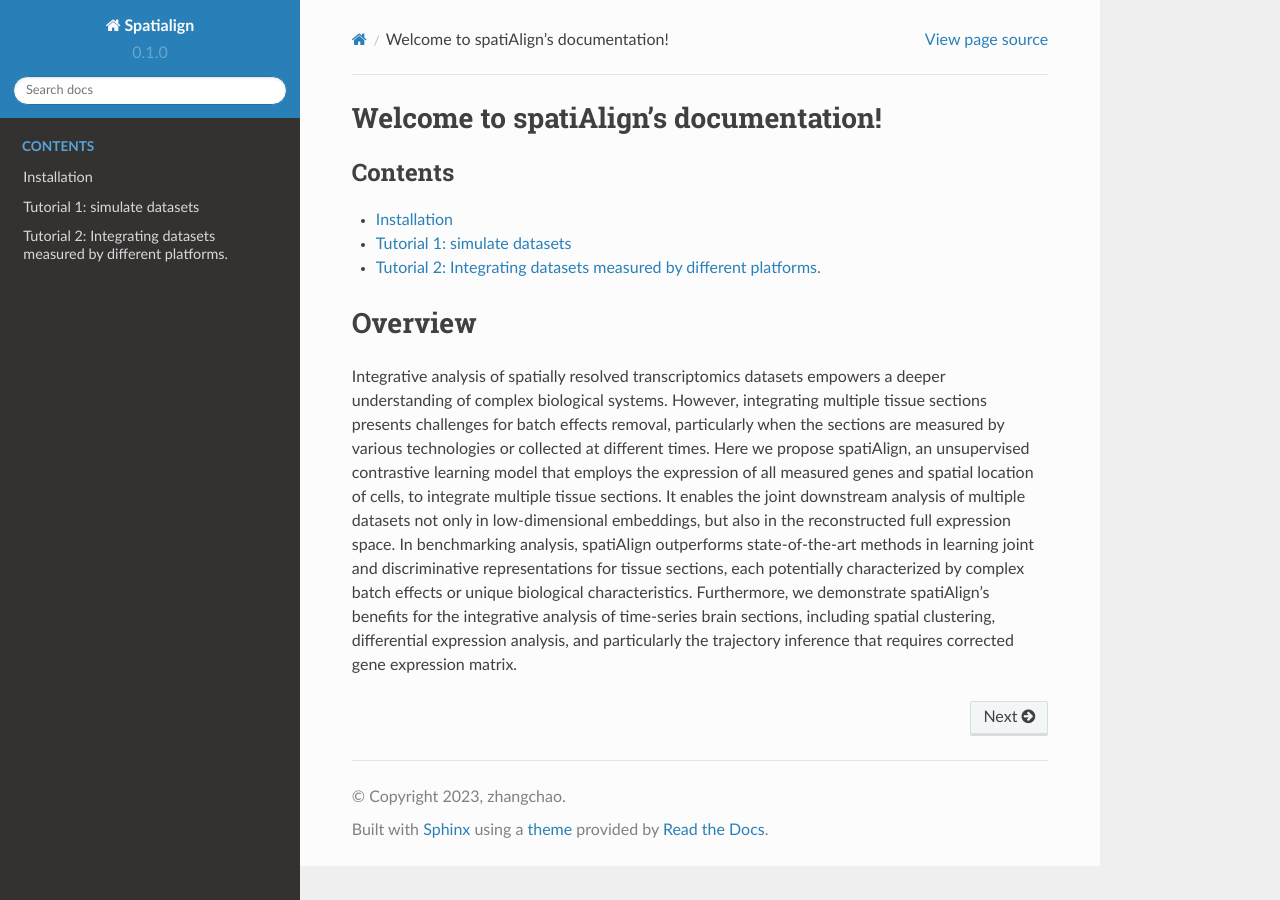
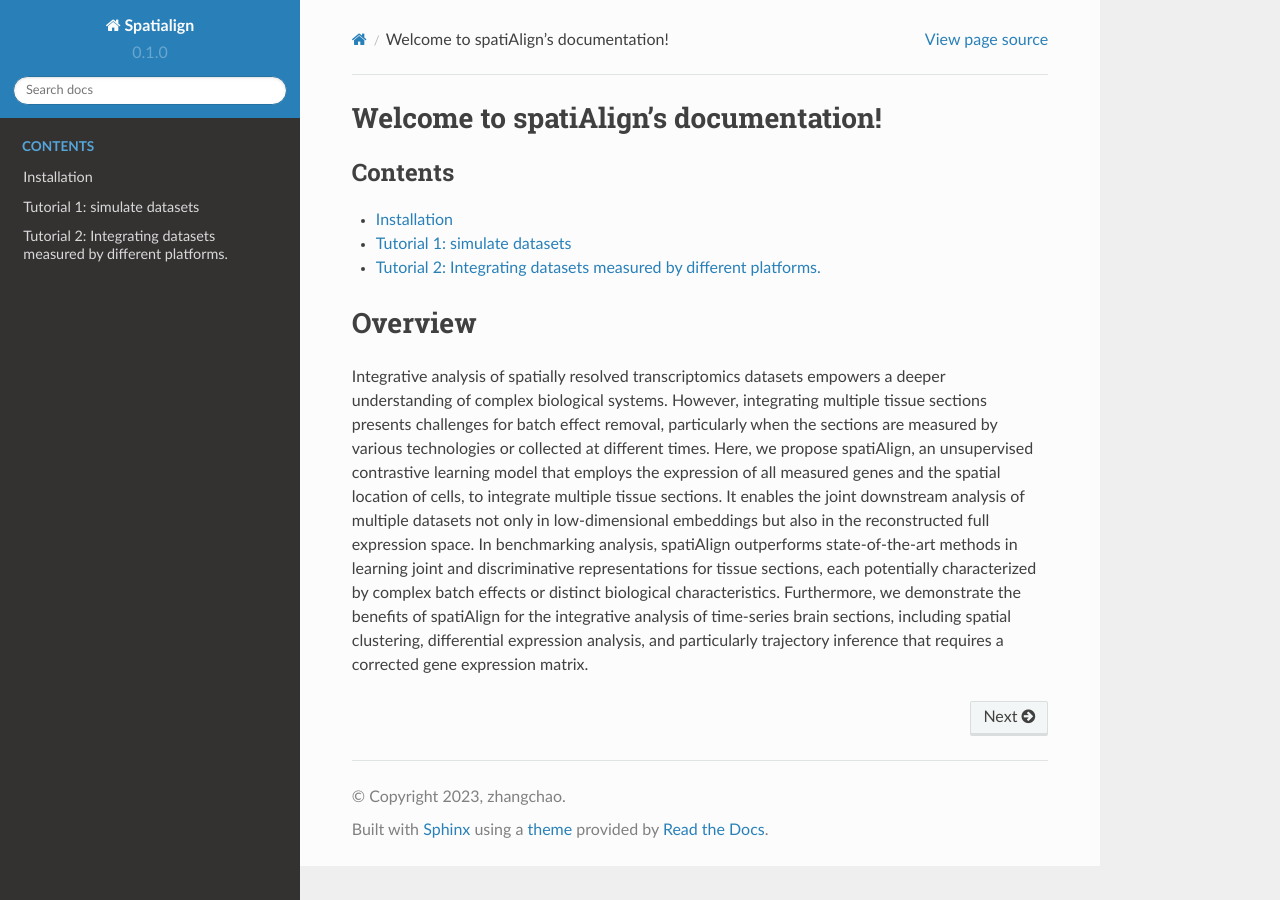
Before and after one commit to zhangchao162/Spatialign-Tutorials, a Sphinx documentation site: the page built from docs/source/index.rst, in a window 1280 px wide. Built offline with Sphinx 7.4.7 and the Read the Docs theme 2.0.0, drawn with Linux system fonts in a browser that asks for light colours.

Commit message:
update describe 'spatiAlign' and add pypi link

```diff
--- a/docs/source/Installation.rst
+++ b/docs/source/Installation.rst
@@ -13,6 +13,12 @@
 
 1. Python
 ----------------
+.. code-block:: python
+
+	pip install spatialign
+
+or
+
 Downloading the package from `GitHub repository <https://github.com/STOmics/Spatialign.git>`_.
 
 .. code-block:: python
--- a/docs/source/index.rst
+++ b/docs/source/index.rst
@@ -11,4 +11,4 @@
 
 Overview
 ========
-Integrative analysis of spatially resolved transcriptomics datasets empowers a deeper understanding of complex biological systems. However, integrating multiple tissue sections presents challenges for batch effects removal, particularly when the sections are measured by various technologies or collected at different times. Here we propose spatiAlign, an unsupervised contrastive learning model that employs the expression of all measured genes and spatial location of cells, to integrate multiple tissue sections. It enables the joint downstream analysis of multiple datasets not only in low-dimensional embeddings, but also in the reconstructed full expression space. In benchmarking analysis, spatiAlign outperforms state-of-the-art methods in learning joint and discriminative representations for tissue sections, each potentially characterized by complex batch effects or unique biological characteristics. Furthermore, we demonstrate spatiAlign’s benefits for the integrative analysis of time-series brain sections, including spatial clustering, differential expression analysis, and particularly the trajectory inference that requires corrected gene expression matrix.
+Integrative analysis of spatially resolved transcriptomics datasets empowers a deeper understanding of complex biological systems. However, integrating multiple tissue sections presents challenges for batch effect removal, particularly when the sections are measured by various technologies or collected at different times. Here, we propose spatiAlign, an unsupervised contrastive learning model that employs the expression of all measured genes and the spatial location of cells, to integrate multiple tissue sections. It enables the joint downstream analysis of multiple datasets not only in low-dimensional embeddings but also in the reconstructed full expression space. In benchmarking analysis, spatiAlign outperforms state-of-the-art methods in learning joint and discriminative representations for tissue sections, each potentially characterized by complex batch effects or distinct biological characteristics. Furthermore, we demonstrate the benefits of spatiAlign for the integrative analysis of time-series brain sections, including spatial clustering, differential expression analysis, and particularly trajectory inference that requires a corrected gene expression matrix.
```
